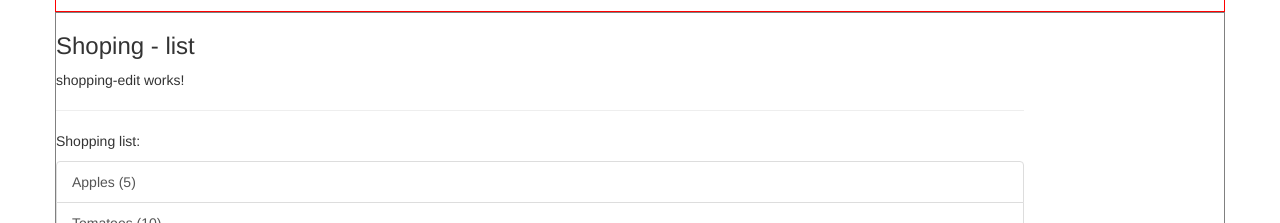
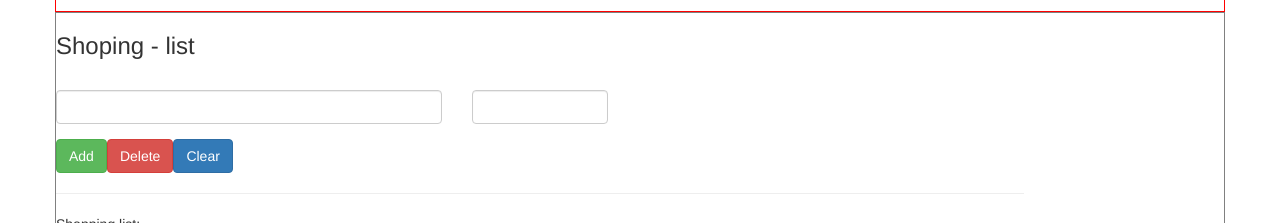
Before and after one commit to edu-aguilar/angular4-first-project, an Angular app: page / in a window 1280 px wide. Shown: the part 294-517 px from the top of the page. Built offline with nearby package versions, Linux system fonts and the light colour scheme.

Commit message:
[FEAT] templating the shopping-edit-component to allow manage our shopping list

```diff
--- a/src/app/features/shop/shopping-list/shopping-edit/shopping-edit.component.html
+++ b/src/app/features/shop/shopping-list/shopping-edit/shopping-edit.component.html
@@ -1,3 +1,23 @@
-<p>
-  shopping-edit works!
-</p>
+<div class="row">
+  <div class="col-xs-12">
+    <form class="">
+      <div class="row">
+        <div class="col-sm-5 form-group">
+          <label for="name"></label>
+          <input type="text" id="name" class="form-control">
+        </div>
+        <div class="col-sm-2 form-group">
+          <label for="amount"></label>
+          <input type="text" id="amount" class="form-control">
+        </div>
+      </div>
+      <div class="row">
+        <div class="col-xs-12">
+          <button type="button" class="btn  btn-success">Add</button>
+          <button type="button" class="btn  btn-danger">Delete</button>
+          <button type="button" class="btn  btn-primary">Clear</button>
+        </div>
+      </div>
+    </form>
+  </div>
+</div>
```
